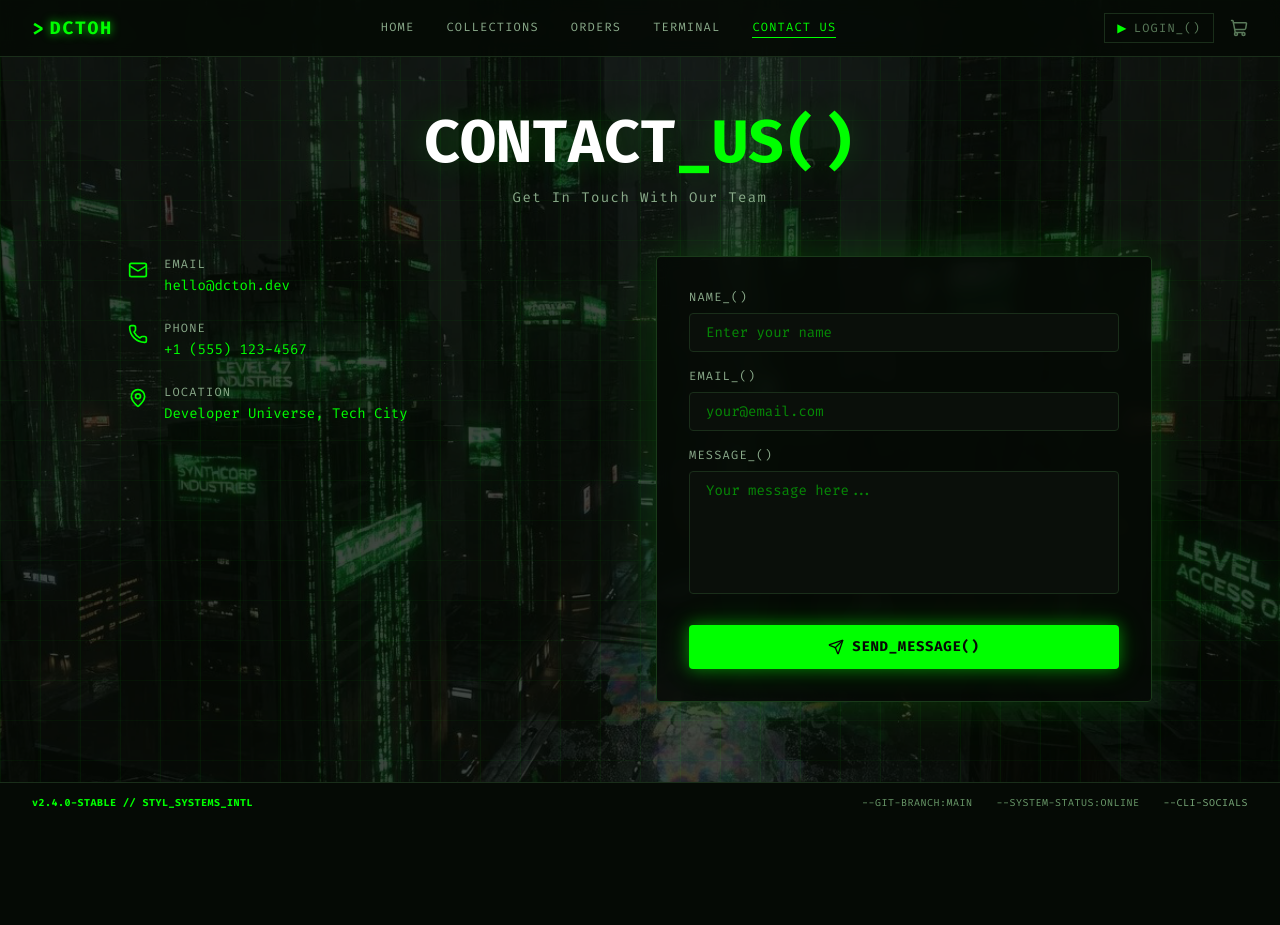
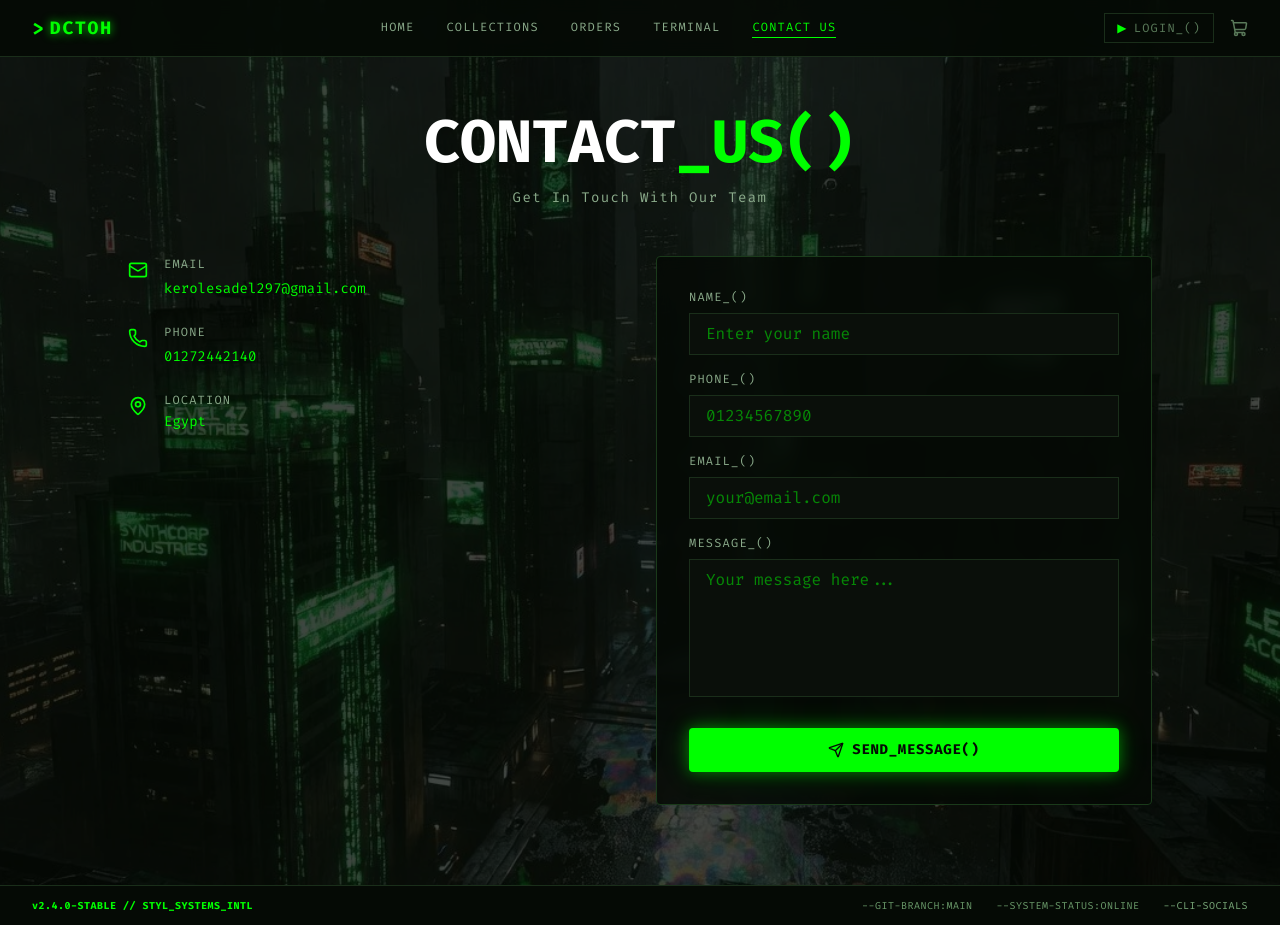
Before and after one commit to kero571-adel/myPrand, a React (Vite) app: page /contact in a window 1280 px wide. Before the commit the page ends 822 px from the top, so only its background shows below. Built offline with nearby package versions, Linux system fonts and the light colour scheme.

Commit message:
lnk contact emailjs

```diff
--- a/package.json
+++ b/package.json
@@ -9,6 +9,7 @@
     "preview": "vite preview"
   },
   "dependencies": {
+    "@emailjs/browser": "^4.4.1",
     "clsx": "2.1.1",
     "firebase": "^12.13.0",
     "framer-motion": "^12.40.0",
--- a/src/pages/Contact.tsx
+++ b/src/pages/Contact.tsx
@@ -1,18 +1,20 @@
 import { useState } from "react";
-import { useNavigate } from "react-router-dom";
 import { motion } from "framer-motion";
 import { Mail, Phone, MapPin, Send } from "lucide-react";
 import Footer from "../components/Footer";
 import { Helmet } from "react-helmet-async";
+import emailjs from "@emailjs/browser";
 
 export default function ContactPage() {
-  const navigate = useNavigate();
   const [formData, setFormData] = useState({
     name: "",
     email: "",
+    phone: "",
     message: "",
   });
+
   const [submitted, setSubmitted] = useState(false);
+  const [loading, setLoading] = useState(false);
 
   const handleChange = (
     e: React.ChangeEvent<HTMLInputElement | HTMLTextAreaElement>
@@ -25,12 +27,41 @@ export default function ContactPage() {
 
   const handleSubmit = async (e: React.FormEvent) => {
     e.preventDefault();
-    // هنا بتقدر تضيف logic للإرسال
+
+    try {
+      setLoading(true);
+
+      await emailjs.send(
+        "service_d63fms6",
+        "template_d5tkxh4",
+        {
+          from_name: formData.name,
+          from_email: formData.email,
+          message: formData.message,
+          phone: formData.phone,
+          to_email: "kerolesadel297@gmail.com",
+        },
+        "2BPzhNkrbgfk4N8i_"
+      );
+
       setSubmitted(true);
+
+      setFormData({
+        name: "",
+        email: "",
+        phone: "",
+        message: "",
+      });
+
       setTimeout(() => {
         setSubmitted(false);
-      setFormData({ name: "", email: "", message: "" });
       }, 3000);
+    } catch (error) {
+      console.error(error);
+      alert("Failed to send message");
+    } finally {
+      setLoading(false);
+    }
   };
 
   return (
@@ -45,6 +76,7 @@ export default function ContactPage() {
 
         <link rel="canonical" href="https://dctoh.vercel.app/contact" />
       </Helmet>
+
       <div className="min-h-screen flex flex-col relative overflow-hidden">
         {/* Hero BG */}
         <div
@@ -55,30 +87,10 @@ export default function ContactPage() {
             backgroundPosition: "center bottom",
           }}
         />
-        {/* Dark overlay */}
+
         <div className="absolute inset-0 z-0 bg-[#050a05]/75" />
-        {/* Grid overlay */}
-        <div
-          className="absolute inset-0 z-0"
-          style={{
-            backgroundImage:
-              "linear-gradient(rgba(0,255,0,0.04) 1px, transparent 1px), linear-gradient(90deg, rgba(0,255,0,0.04) 1px, transparent 1px)",
-            backgroundSize: "40px 40px",
-          }}
-        />
-        {/* Vertical rain lines */}
-        <div
-          className="absolute inset-0 z-0 opacity-10"
-          style={{
-            backgroundImage:
-              "repeating-linear-gradient(90deg, rgba(0,255,0,0.3) 0px, transparent 1px, transparent 38px, rgba(0,255,0,0.3) 39px)",
-            backgroundSize: "40px 100%",
-          }}
-        />
 
-        {/* Main content */}
         <main className="relative z-10 flex-1 flex flex-col items-center justify-center px-4 py-20 pt-28">
-          {/* Page Title */}
           <motion.div
             initial={{ opacity: 0, y: -20 }}
             animate={{ opacity: 1, y: 0 }}
@@ -89,11 +101,11 @@ export default function ContactPage() {
               className="text-4xl sm:text-5xl lg:text-6xl font-bold text-white mb-4"
               style={{
                 fontFamily: "'Fira Code', monospace",
-                textShadow: "0 0 30px rgba(0,255,0,0.2)",
               }}
             >
               CONTACT<span className="text-[#00FF00]">_US()</span>
             </h1>
+
             <p
               className="text-[#8aaa8a] text-sm tracking-widest"
               style={{ fontFamily: "'Fira Code', monospace" }}
@@ -102,68 +114,83 @@ export default function ContactPage() {
             </p>
           </motion.div>
 
-          {/* Contact Container */}
           <div className="w-full max-w-5xl grid grid-cols-1 lg:grid-cols-2 gap-8">
             {/* Contact Info */}
-            <motion.div
-              initial={{ opacity: 0, x: -30 }}
-              animate={{ opacity: 1, x: 0 }}
-              transition={{ duration: 0.6, delay: 0.2 }}
-              className="space-y-6"
-            >
+            <div className="space-y-6">
               {[
                 {
                   icon: Mail,
                   label: "EMAIL",
-                  value: "hello@dctoh.dev",
-                  color: "#00FF00",
+                  value: "kerolesadel297@gmail.com",
+                  link: "https://wa.me/201272442140?text=Hello%20DCTOH",
                 },
                 {
                   icon: Phone,
                   label: "PHONE",
-                  value: "+1 (555) 123-4567",
-                  color: "#00FF00",
+                  value: "01272442140",
+                  link: "https://wa.me/201272442140",
                 },
                 {
                   icon: MapPin,
                   label: "LOCATION",
-                  value: "Developer Universe, Tech City",
-                  color: "#00FF00",
+                  value: "Egypt",
                 },
               ].map((contact, index) => {
                 const Icon = contact.icon;
+
                 return (
                   <motion.div
                     key={contact.label}
                     initial={{ opacity: 0, x: -20 }}
                     animate={{ opacity: 1, x: 0 }}
-                    transition={{ duration: 0.5, delay: 0.3 + index * 0.1 }}
+                    transition={{
+                      duration: 0.5,
+                      delay: 0.3 + index * 0.1,
+                    }}
                     className="flex items-start gap-4"
                   >
-                    <div
-                      className="flex-shrink-0 mt-1"
-                      style={{ color: contact.color }}
-                    >
+                    <div className="text-[#00FF00] mt-1">
                       <Icon size={20} />
                     </div>
+
                     <div>
                       <p
                         className="text-[#8aaa8a] text-xs tracking-widest mb-1"
-                        style={{ fontFamily: "'Fira Code', monospace" }}
+                        style={{
+                          fontFamily: "'Fira Code', monospace",
+                        }}
                       >
                         {contact.label}
                       </p>
+
+                      {contact.link ? (
+                        <a
+                          href={contact.link}
+                          target="_blank"
+                          rel="noopener noreferrer"
+                          className="text-[#00FF00] text-sm hover:underline transition-all"
+                          style={{
+                            fontFamily: "'Fira Code', monospace",
+                          }}
+                        >
+                          {contact.value}
+                        </a>
+                      ) : (
                         <p
                           className="text-[#00FF00] text-sm"
-                        style={{ fontFamily: "'Fira Code', monospace" }}
+                          style={{
+                            fontFamily: "'Fira Code', monospace",
+                          }}
                         >
                           {contact.value}
                         </p>
+                      )}
                     </div>
                   </motion.div>
                 );
               })}
-            </motion.div>
+
+            </div>
 
             {/* Contact Form */}
             <motion.div
@@ -171,112 +198,99 @@ export default function ContactPage() {
               animate={{ opacity: 1, x: 0 }}
               transition={{ duration: 0.6, delay: 0.2 }}
               className="border border-[#1a3a1a] bg-[#050a05]/85 backdrop-blur-sm rounded-sm p-6 sm:p-8"
-              style={{
-                boxShadow:
-                  "0 0 40px rgba(0,255,0,0.12), 0 0 80px rgba(0,255,0,0.06)",
-              }}
             >
               {submitted && (
-                <motion.div
-                  initial={{ opacity: 0, scale: 0.9 }}
-                  animate={{ opacity: 1, scale: 1 }}
-                  className="mb-4 p-4 border border-[#00FF00] bg-[#00FF00]/10 rounded-sm"
-                >
+                <div className="mb-4 p-4 border border-[#00FF00] bg-[#00FF00]/10 rounded-sm">
                   <p
                     className="text-[#00FF00] text-sm text-center"
-                    style={{ fontFamily: "'Fira Code', monospace" }}
+                    style={{
+                      fontFamily: "'Fira Code', monospace",
+                    }}
                   >
                     ✓ MESSAGE_SENT_SUCCESSFULLY()
                   </p>
-                </motion.div>
+                </div>
               )}
 
               <form onSubmit={handleSubmit} className="space-y-4">
-                {/* Name Input */}
                 <div>
-                  <label
-                    className="block text-[#8aaa8a] text-xs tracking-widest mb-2"
-                    style={{ fontFamily: "'Fira Code', monospace" }}
-                  >
+                  <label className="block text-[#8aaa8a] text-xs tracking-widest mb-2">
                     NAME_()
                   </label>
+
                   <input
                     type="text"
                     name="name"
                     value={formData.name}
                     onChange={handleChange}
                     required
-                    className="w-full px-4 py-2 bg-[#0a0f0a] border border-[#1a2e1a] text-[#00FF00] focus:border-[#00FF00] focus:outline-none transition-colors rounded-sm"
-                    style={{
-                      fontFamily: "'Fira Code', monospace",
-                      fontSize: "14px",
-                    }}
+                    className="w-full px-4 py-2 bg-[#0a0f0a] border border-[#1a2e1a] text-[#00FF00] focus:border-[#00FF00] focus:outline-none"
                     placeholder="Enter your name"
                   />
                 </div>
+                <div>
+                  <label className="block text-[#8aaa8a] text-xs tracking-widest mb-2">
+                    PHONE_()
+                  </label>
 
-                {/* Email Input */}
+                  <input
+                    type="tel"
+                    name="phone"
+                    value={formData.phone}
+                    onChange={handleChange}
+                    required
+                    className="w-full px-4 py-2 bg-[#0a0f0a] border border-[#1a2e1a] text-[#00FF00] focus:border-[#00FF00] focus:outline-none"
+                    placeholder="01234567890"
+                  />
+                </div>
                 <div>
-                  <label
-                    className="block text-[#8aaa8a] text-xs tracking-widest mb-2"
-                    style={{ fontFamily: "'Fira Code', monospace" }}
-                  >
+                  <label className="block text-[#8aaa8a] text-xs tracking-widest mb-2">
                     EMAIL_()
                   </label>
+
                   <input
                     type="email"
                     name="email"
                     value={formData.email}
                     onChange={handleChange}
                     required
-                    className="w-full px-4 py-2 bg-[#0a0f0a] border border-[#1a2e1a] text-[#00FF00] focus:border-[#00FF00] focus:outline-none transition-colors rounded-sm"
-                    style={{
-                      fontFamily: "'Fira Code', monospace",
-                      fontSize: "14px",
-                    }}
+                    className="w-full px-4 py-2 bg-[#0a0f0a] border border-[#1a2e1a] text-[#00FF00] focus:border-[#00FF00] focus:outline-none"
                     placeholder="your@email.com"
                   />
                 </div>
 
-                {/* Message Input */}
                 <div>
-                  <label
-                    className="block text-[#8aaa8a] text-xs tracking-widest mb-2"
-                    style={{ fontFamily: "'Fira Code', monospace" }}
-                  >
+                  <label className="block text-[#8aaa8a] text-xs tracking-widest mb-2">
                     MESSAGE_()
                   </label>
+
                   <textarea
                     name="message"
                     value={formData.message}
                     onChange={handleChange}
                     required
                     rows={5}
-                    className="w-full px-4 py-2 bg-[#0a0f0a] border border-[#1a2e1a] text-[#00FF00] focus:border-[#00FF00] focus:outline-none transition-colors rounded-sm resize-none"
-                    style={{
-                      fontFamily: "'Fira Code', monospace",
-                      fontSize: "14px",
-                    }}
+                    className="w-full px-4 py-2 bg-[#0a0f0a] border border-[#1a2e1a] text-[#00FF00] focus:border-[#00FF00] focus:outline-none resize-none"
                     placeholder="Your message here..."
                   />
                 </div>
 
-                {/* Submit Button */}
                 <motion.button
                   whileHover={{ scale: 1.02 }}
                   whileTap={{ scale: 0.98 }}
                   type="submit"
+                  disabled={loading}
                   className="w-full neon-btn px-6 py-3 rounded-sm text-sm font-bold tracking-widest flex items-center justify-center gap-2 mt-6"
                 >
                   <Send size={16} />
-                  SEND_MESSAGE()
+
+                  {loading ? "SENDING..." : "SEND_MESSAGE()"}
                 </motion.button>
               </form>
             </motion.div>
           </div>
         </main>
 
-        {/* Footer */}
         <div className="relative z-10">
           <Footer />
         </div>
```
Also changed, not shown: 1 other file (tests, documents, lock files or other folders). Lines whose indentation alone changed are shown as unchanged.
